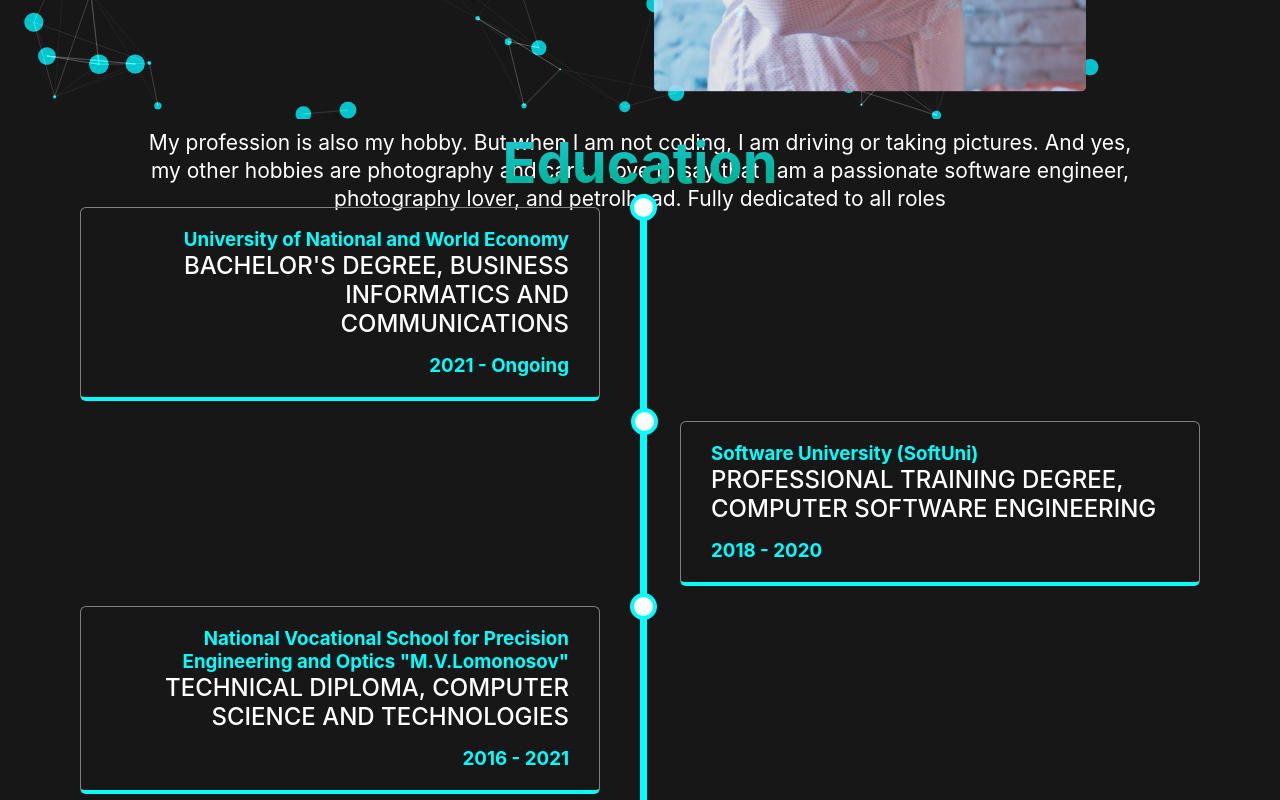
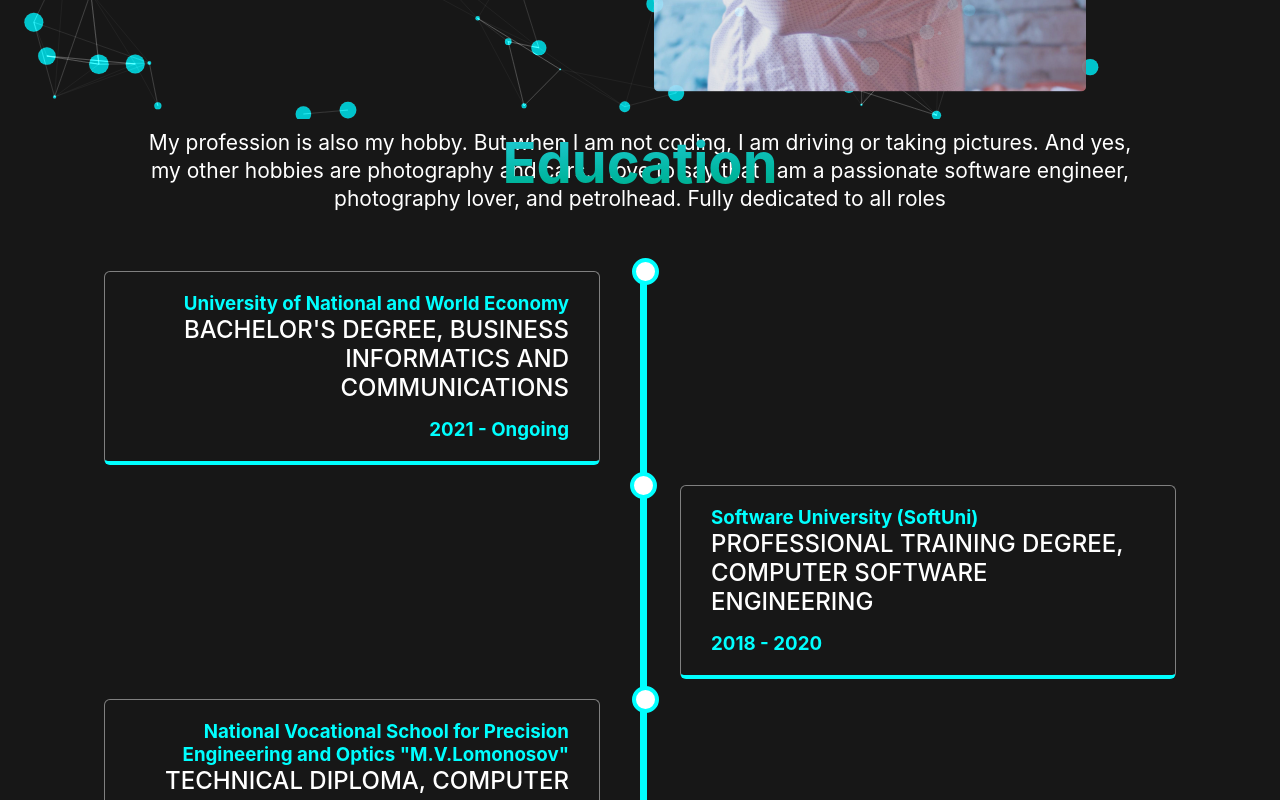
Before and after one commit to tonyhristov/tonyhristov-portfolio, a React (Create React App) app: page / in a window 1280 px wide. Shown: the part 1480-2280 px from the top of the page. Built offline with nearby package versions, Linux system fonts and the light colour scheme.

Commit message:
feat: finish education page

```diff
--- a/src/components/educationContent/index.js
+++ b/src/components/educationContent/index.js
@@ -27,8 +27,8 @@ const Container = styled.div`
         width: 19px;
         height: 19px;
 
-        left: ${(props) => (props.isLeft ? '' : '-9px')};
-        right: ${(props) => (props.isLeft ? '-17px' : '')};
+        left: ${(props) => (props.isLeft ? '' : '-10px')};
+        right: ${(props) => (props.isLeft ? '-3.27%' : '')};
 
         background-color: white;
         border: 4px solid cyan;
@@ -52,7 +52,7 @@ const Container = styled.div`
         }
 
         &:after {
-            left: -8px;
+            left: -10px;
         }
     }
 `;
--- a/src/pages/education/index.js
+++ b/src/pages/education/index.js
@@ -8,24 +8,27 @@ const Education = () => {
     const { Lomonosov, SoftUni, UNWE } = educationInfo;
 
     return (
-        <div>
+        <Container>
             <Title>Education</Title>
 
-            <div>
-                <Timeline>
-                    <EducationContent name={Lomonosov.name} degree={Lomonosov.degree} timePeriod={Lomonosov.timePeriod} />
-                    <EducationContent name={SoftUni.name} degree={SoftUni.degree} timePeriod={SoftUni.timePeriod} isLeft={false} />
-                    <EducationContent name={UNWE.name} degree={UNWE.degree} timePeriod={UNWE.timePeriod} />
-                </Timeline>
-            </div>
-        </div>
+            <Timeline>
+                <EducationContent name={Lomonosov.name} degree={Lomonosov.degree} timePeriod={Lomonosov.timePeriod} />
+                <EducationContent name={SoftUni.name} degree={SoftUni.degree} timePeriod={SoftUni.timePeriod} isLeft={false} />
+                <EducationContent name={UNWE.name} degree={UNWE.degree} timePeriod={UNWE.timePeriod} />
+            </Timeline>
+        </Container>
     );
 };
+
+const Container = styled.div`
+    display: flex;
+    flex-direction: column;
+`;
 
 const Timeline = styled.div`
     position: relative;
     max-width: 1200px;
-    margin: 0 auto;
+    margin: 5%;
 
     &:after {
         content: '';
```
